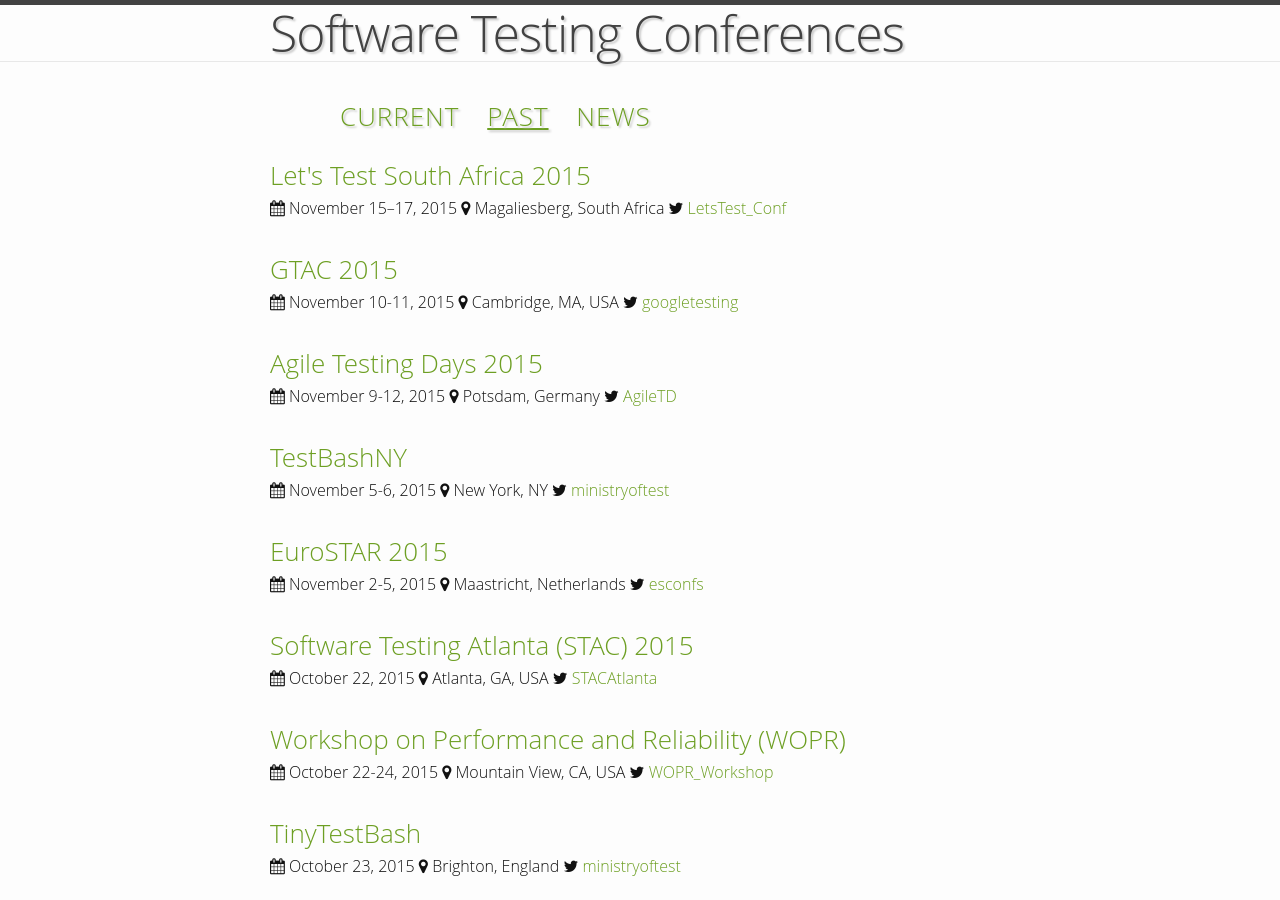
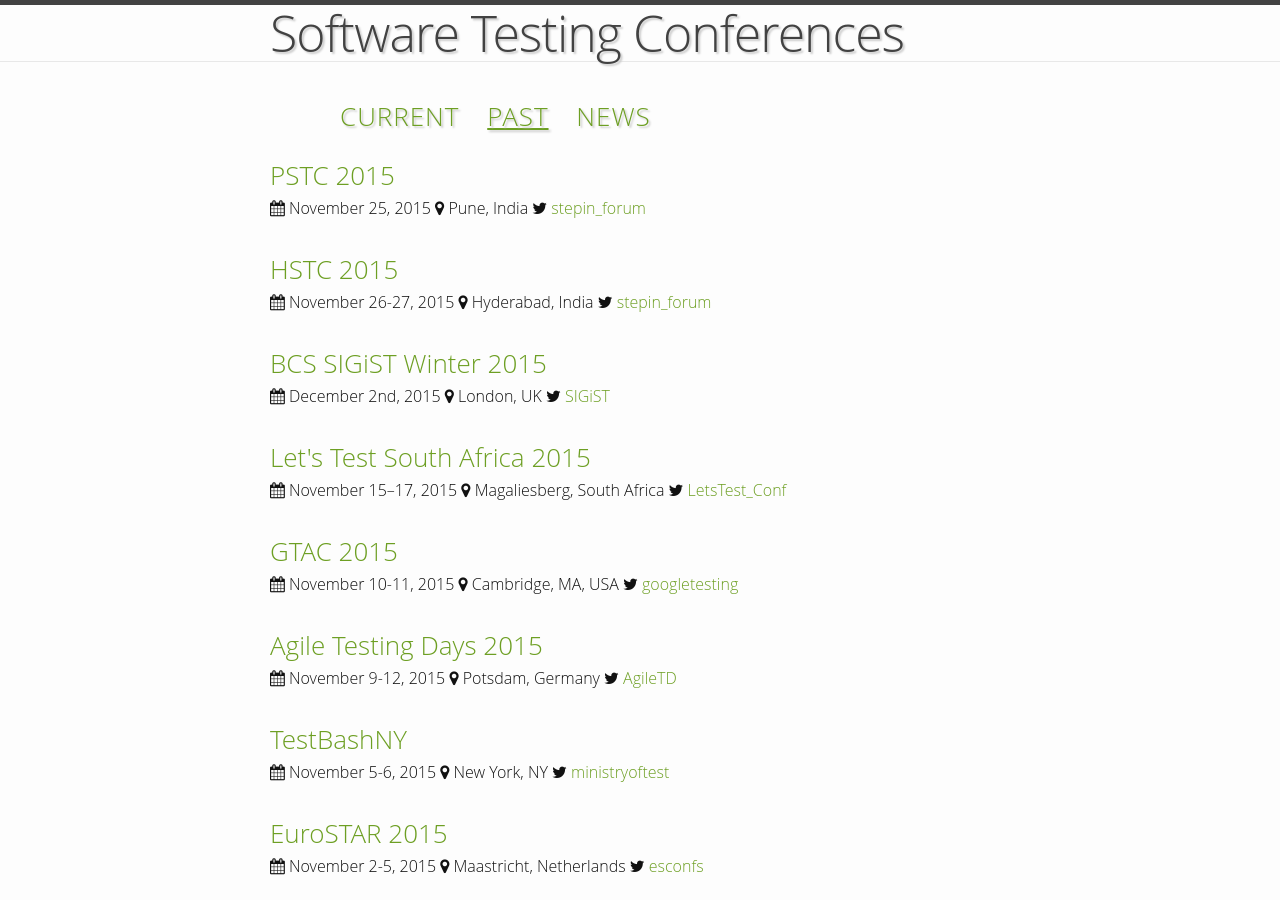
Before and after one commit to TestingConferences/testingconferences.github.io, a Jekyll site: the page built from past.html, in a window 1280 px wide and 900 px high. Built offline with Jekyll 4.4.1, drawn with Linux system fonts in a browser that asks for light colours.

Commit message:
Update past.yml
Moved a few conf. from current to past.

```diff
--- a/_data/past.yml
+++ b/_data/past.yml
@@ -1,3 +1,21 @@
+- name: PSTC 2015
+  location: Pune, India
+  dates: "November 25, 2015"
+  url: http://pstc.stepinforum.org/
+  twitter: stepin_forum
+
+- name: HSTC 2015
+  location: Hyderabad, India
+  dates: "November 26-27, 2015"
+  url: http://www.hstc.stepinforum.org/
+  twitter: stepin_forum
+
+- name: BCS SIGiST Winter 2015
+  location: London, UK
+  dates: "December 2nd, 2015"
+  url: http://www.bcs.org/category/9264
+  twitter: SIGiST
+
 - name: Let's Test South Africa 2015
   location: Magaliesberg, South Africa
   dates: "November 15–17, 2015"
```
